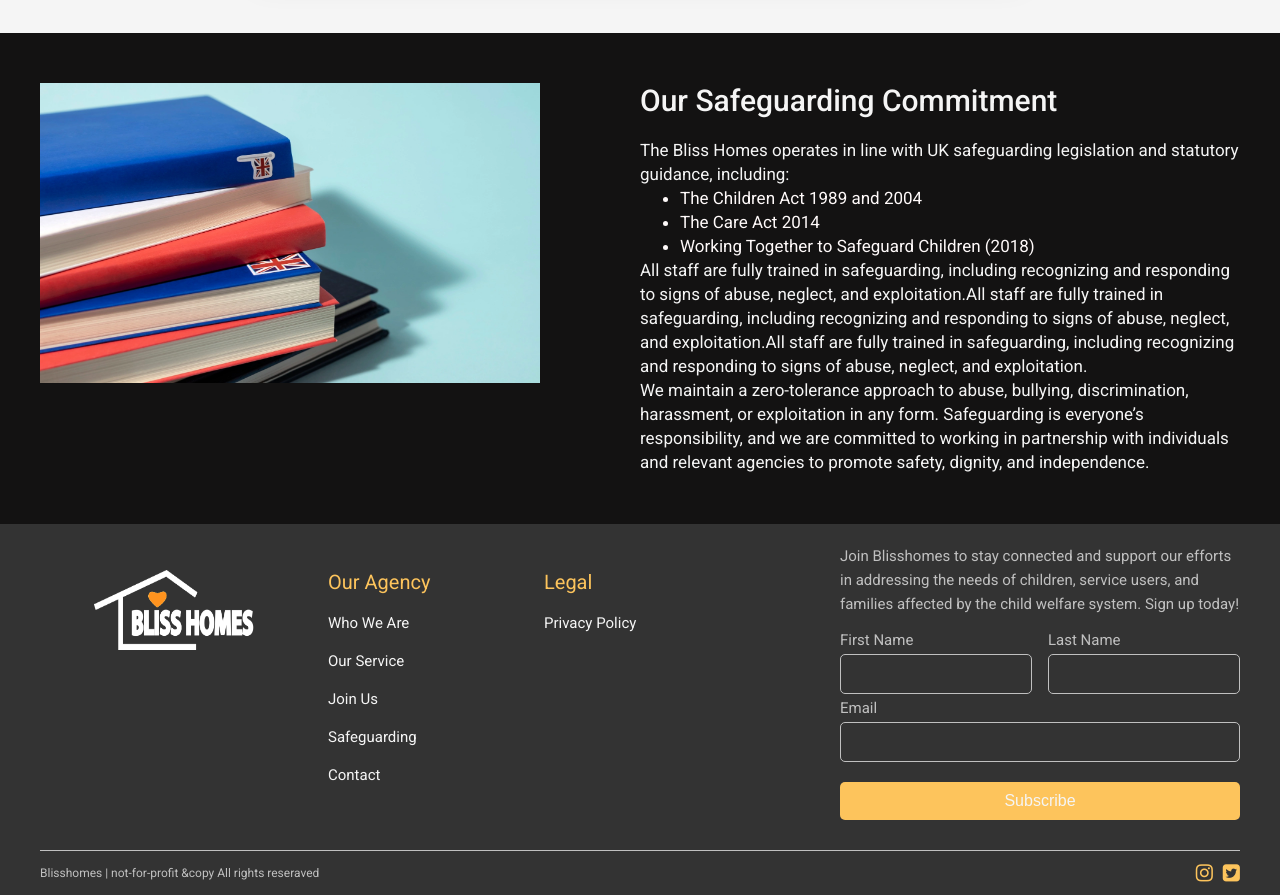
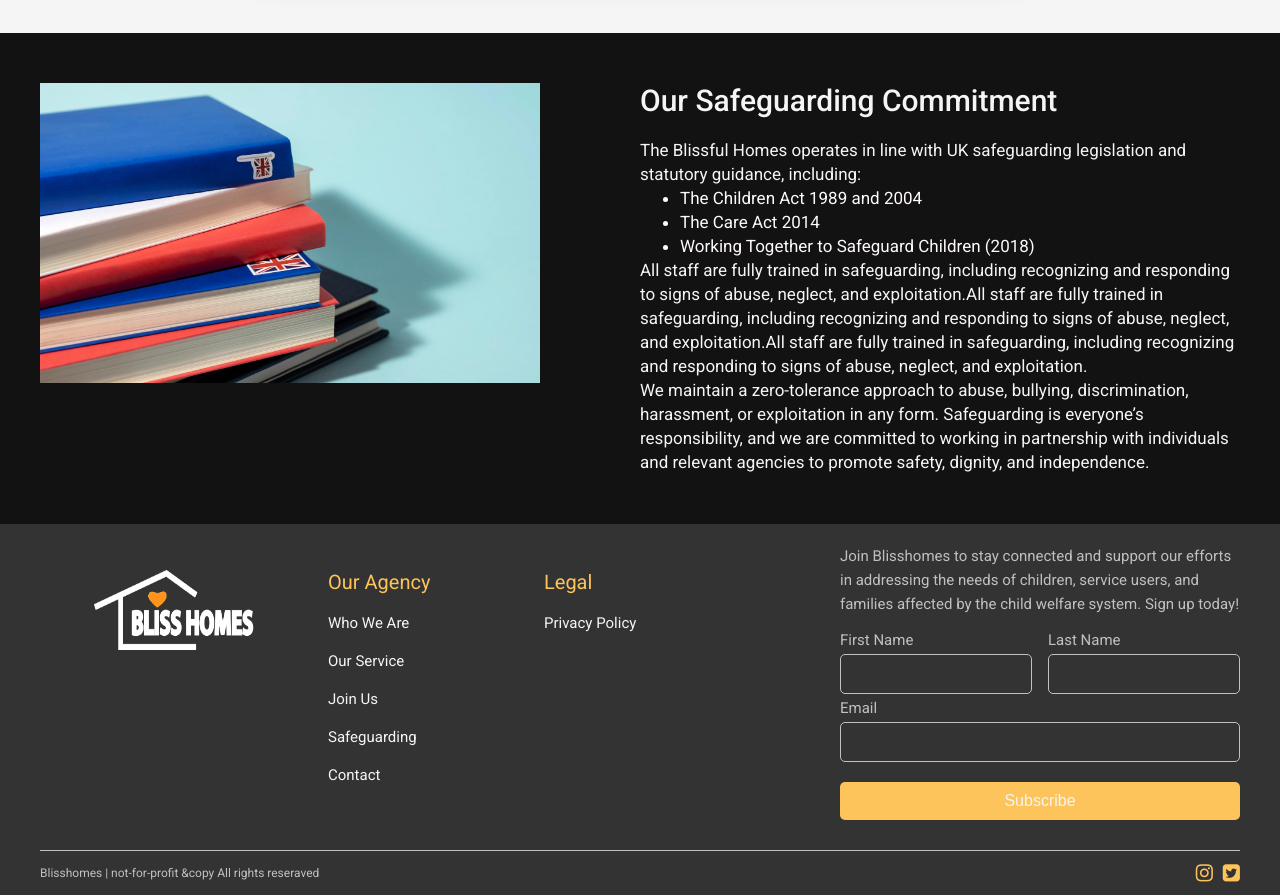
Before and after one commit to Osemensilas/blisshome, a React (Vite) app: page /safeguarding in a window 1280 px wide. Shown: the part 3000-3895 px from the top of the page. Built offline with nearby package versions, Linux system fonts and the light colour scheme.

Commit message:
New Commit

```diff
--- a/src/views/Safeguarding.jsx
+++ b/src/views/Safeguarding.jsx
@@ -192,7 +192,7 @@ const Safeguarding = () => {
                     <div className="our-goal-right">
                         <div className="our-gaol-content">
                             <h2>Our Safeguarding Commitment</h2>
-                            <p>The Bliss Homes operates in line with UK safeguarding legislation and statutory guidance, including:</p>
+                            <p>The Blissful Homes operates in line with UK safeguarding legislation and statutory guidance, including:</p>
                             <ul>
                                 <li>The Children Act 1989 and 2004</li>
                                 <li>The Care Act 2014</li>
```
